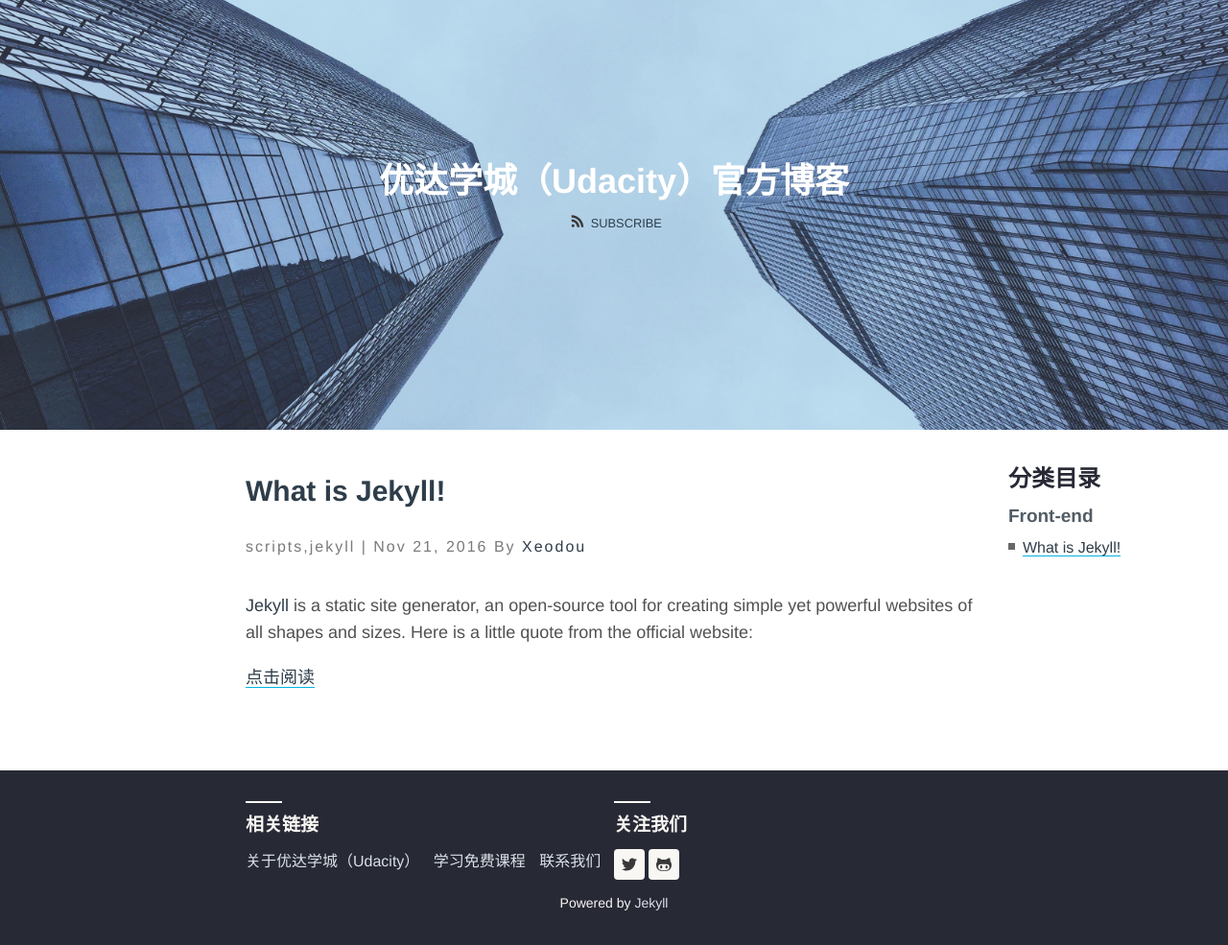
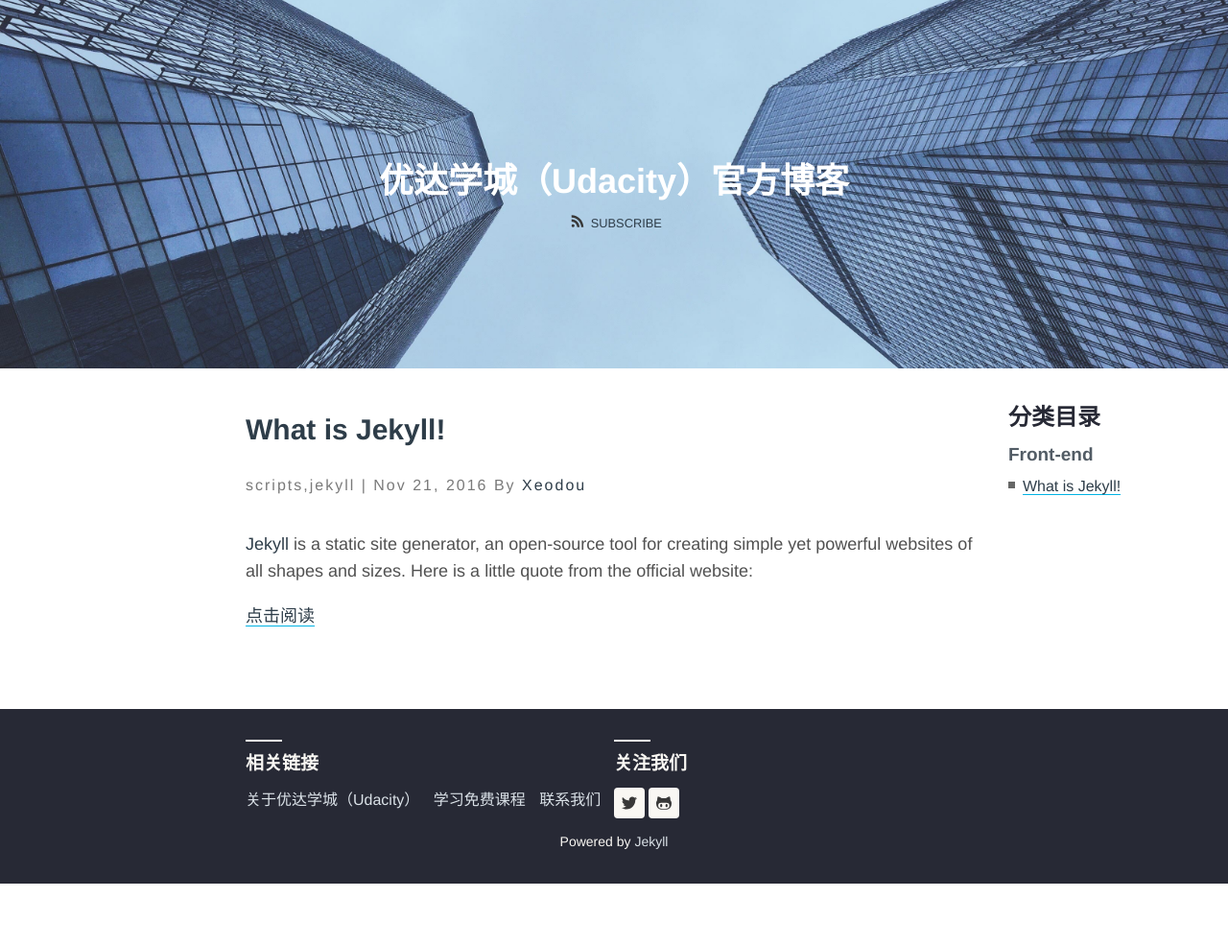
Before and after one commit to udacity/panda, a Jekyll site: the page built from index.html, in a window 1280 px wide. Shown: the whole page at 96% size. Built offline with Jekyll 4.4.1, drawn with Linux system fonts in a browser that asks for light colours; nearby versions of some CDN libraries; after the commit the page ends 921 px from its top, so only the background shows below that.

Commit message:
Change hero image height.

```diff
--- a/assets/css/main.scss
+++ b/assets/css/main.scss
@@ -634,7 +634,7 @@
   background: url(images/hero-bg.jpg) no-repeat center;
   background-size: cover;
   position: relative;
-  height: 35vw;
+  height: 30vw;
   max-height: 527px;
   min-height: 320px;
   padding-top: 10rem;
```
